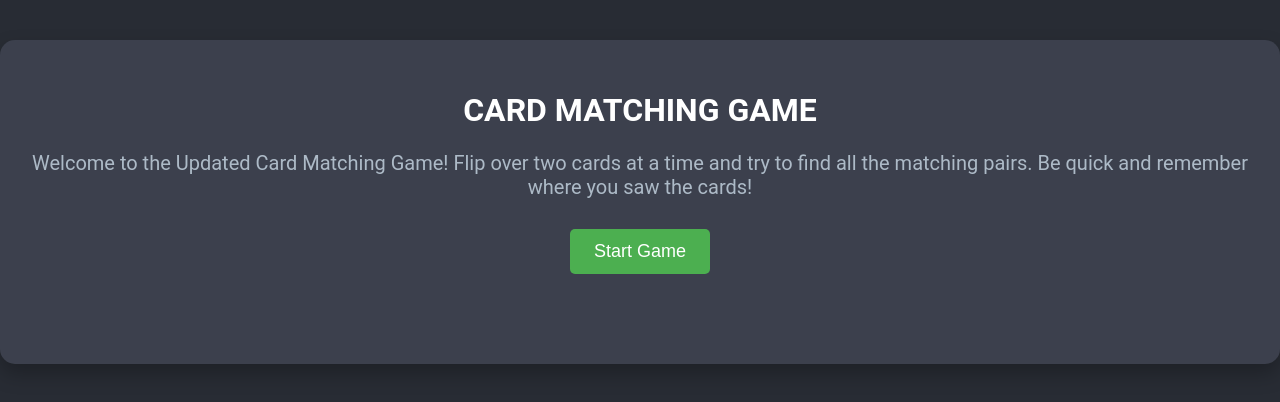
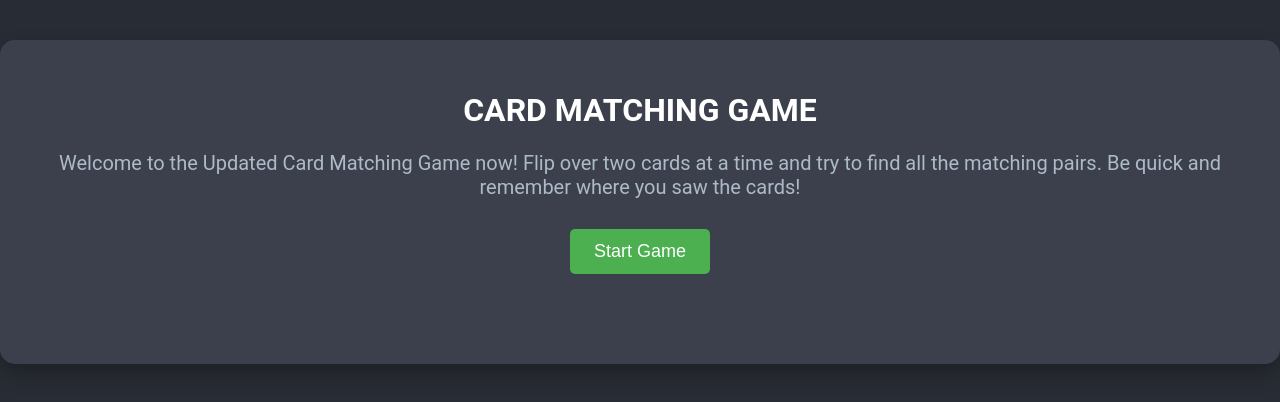
Before and after one commit to radguzel11-ai/card-matching-game, a plain HTML site: page index.html in a window 1280 px wide. Drawn offline with Linux system fonts and the light colour scheme.

Commit message:
Update welcome message in index.html

```diff
--- a/index.html
+++ b/index.html
@@ -10,7 +10,7 @@
     <div class="container">
         <h1>CARD MATCHING GAME</h1>
         <p class="instructions">
-            Welcome to the Updated Card Matching Game!  Flip over two cards at a time and try to find all the matching pairs. Be quick and remember where you saw the cards!
+            Welcome to the Updated Card Matching Game now!  Flip over two cards at a time and try to find all the matching pairs. Be quick and remember where you saw the cards!
         </p>
         <button id="start-game">Start Game</button>
         <div id="game-board" class="game-board">
```
